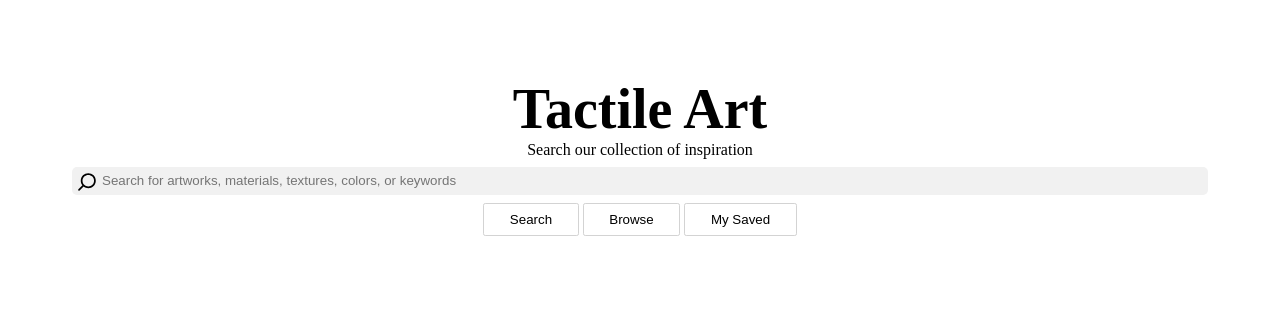
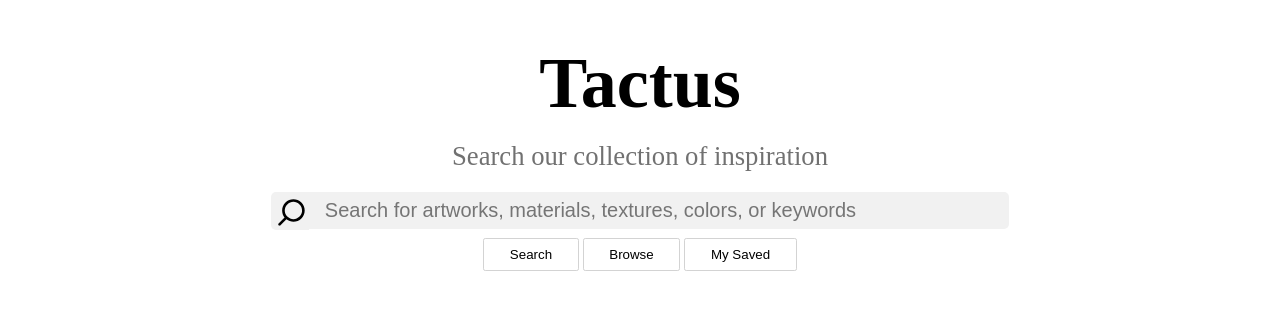
Before and after one commit to ryanvanle/tactile-art, a plain HTML site: page index.html in a window 1280 px wide. Shown: the part 236-546 px from the top of the page. Drawn offline with Linux system fonts and the light colour scheme; no server answers; a web font is replaced by a local one.

Commit message:
home page font adjustments

```diff
--- a/index.html
+++ b/index.html
@@ -19,7 +19,7 @@
 
     <section id="search-page" class="page">
       <header>
-        <h1>Tactile Art</h1>
+        <h1>Tactus</h1>
         <p>Search our collection of inspiration</p>
       </header>
       <section class="search-box">
@@ -27,7 +27,7 @@
         <label for="home-search"></label>
         <input id="home-search" class="search-bar" placeholder="Search for artworks, materials, textures, colors, or keywords">
       </section>
-      <section>
+      <section class="search-home-buttons-container">
         <button id="search-button">Search</button>
         <button id="browse-button">Browse</button>
 
--- a/styles/general.css
+++ b/styles/general.css
@@ -533,19 +533,28 @@ button {
   height: 80dvh;
   display: flex;
   flex-direction: column;
-  /* align-items: center; */
+  align-items: center;
   justify-content: center;
   text-align: center;
   gap: 0.5rem;
 }
 
-#search-page p {
-  margin: 0;
+#search-page h1 {
+  font-size: 54pt;
+}
+
+#search-page header p {
+  font-size: 20pt;
+  margin: 1rem;
+  margin-bottom: 0.75rem;
+  /* margin-top: 1rem; */
+  color: #717171;
 }
 
 .search-box {
   display: flex;
-  /* align-items: baseline; */
+  width: 65%;
+  align-items: center;
   justify-content: baseline;
 }
 
@@ -556,8 +565,8 @@ button {
 }
 
 .search-icon {
-  width: 20px;
-  height: 20px;
+  width: 30px;
+  height: 30px;
   padding: 0.25rem;
   border-radius: 5px 0 0 5px;
   border-right: none;
@@ -565,6 +574,13 @@ button {
 
 .search-bar {
   width: 100%;
+
+  min-width: 20px;
+  min-height: 35px;
+  font-size: 15pt;
+  padding-left: 1rem;
+
+  text-align: justify;
   border-radius: 0 5px 5px 0px;
   border-left: none;
 }
@@ -585,6 +601,7 @@ button {
   padding-right: 4rem;
   padding-top: 1.5rem;
   padding-bottom: 1.5rem;
+  /* font-size: 20pt !important; */
 }
 
 #user-suggestion-page {
```
